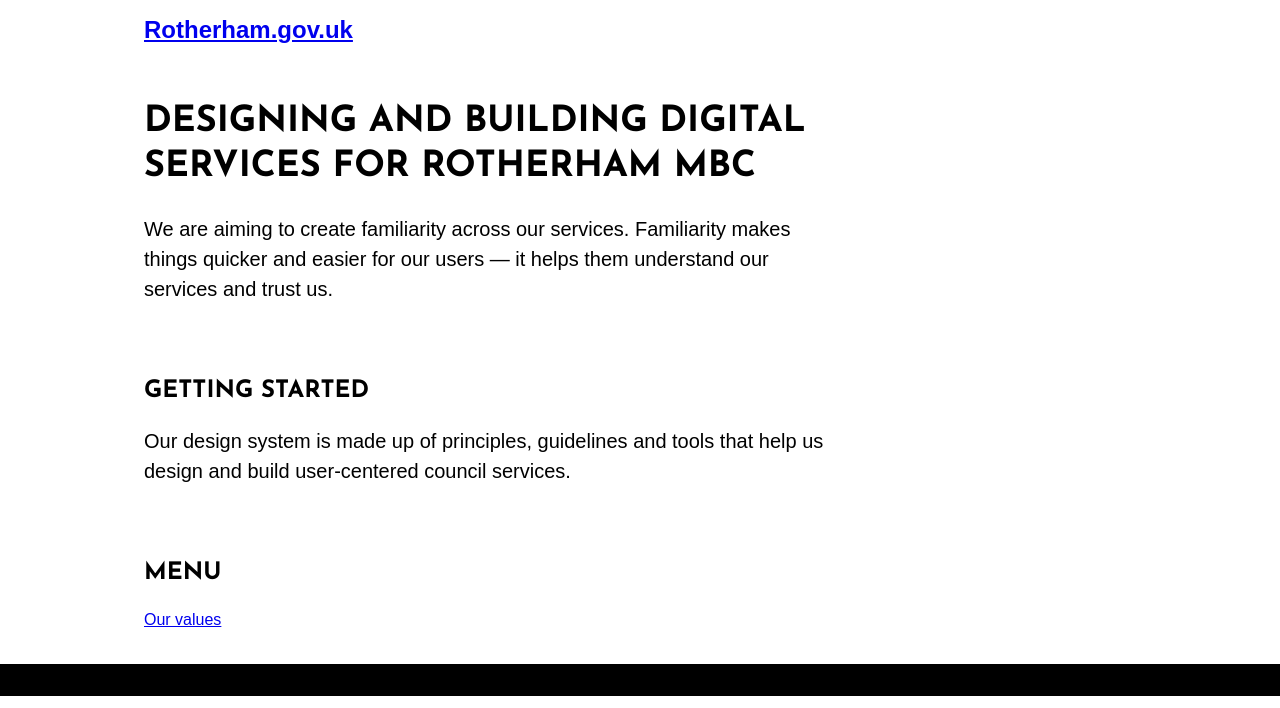
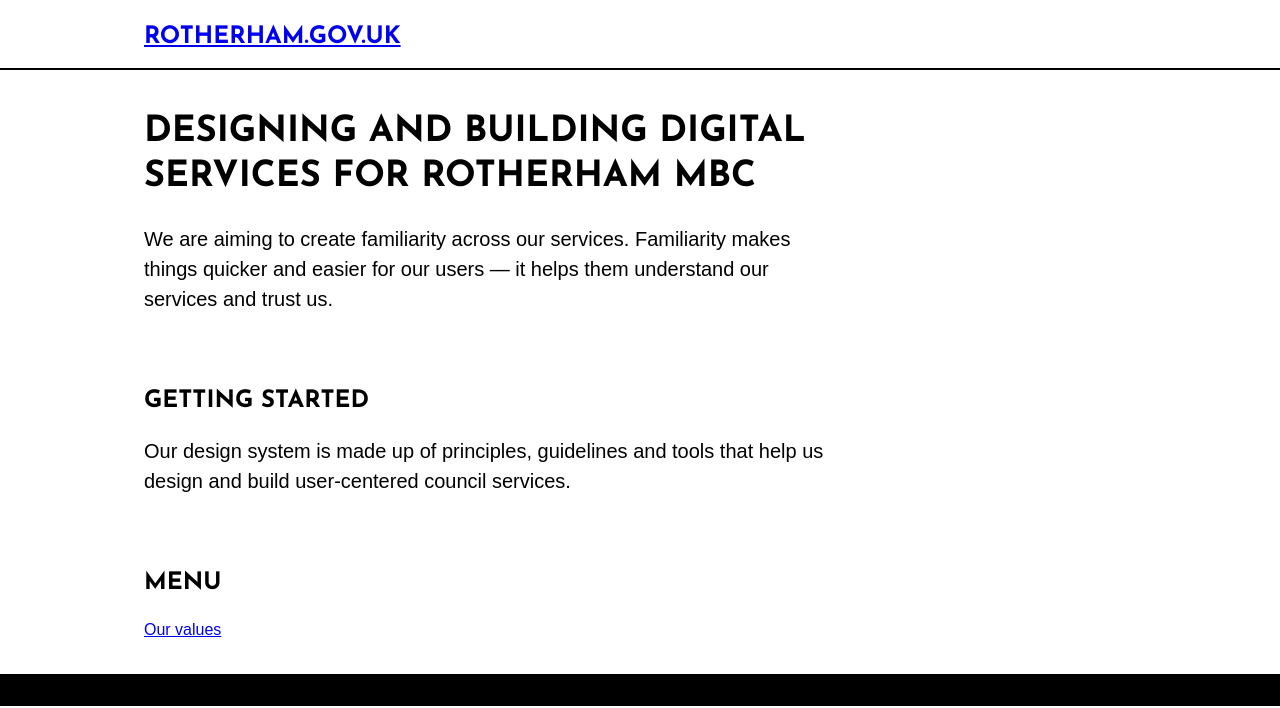
Before and after one commit to rothgov/design-manual, a Jekyll site: the page built from index.html, in a window 1280 px wide. Shown: the top 708 px of the page. Built offline with Jekyll 4.4.1, drawn with Linux system fonts in a browser that asks for light colours; some web fonts are replaced; grey boxes are pictures that could not be loaded.

Commit message:
Update header.html

```diff
--- a/_includes/header.html
+++ b/_includes/header.html
@@ -1,5 +1,5 @@
-<header>
+<header class="bb bw1">
   <div class="cf mw8 center">
-    <a class="ml3 dib fl pv3 f5 f4-m f3-l b link" href="{{%20site.baseurl%20}}/" title="Home">Rotherham.gov.uk</a>
+    <a class="ml3 mt2 fl pv3 f5 f4-m f3-l b link josefin ttu" href="{{%20site.baseurl%20}}/" title="Home">Rotherham.gov.uk</a>
   </div>
 </header>
```
